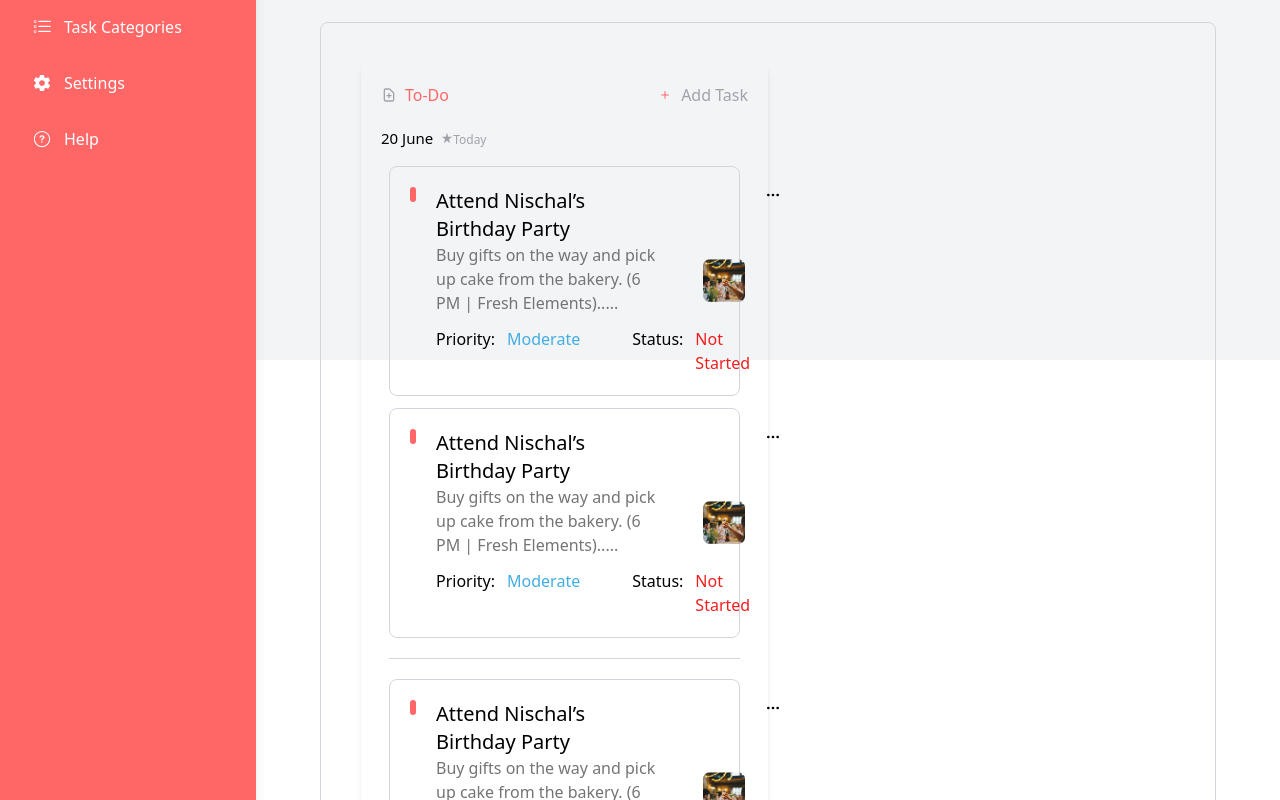
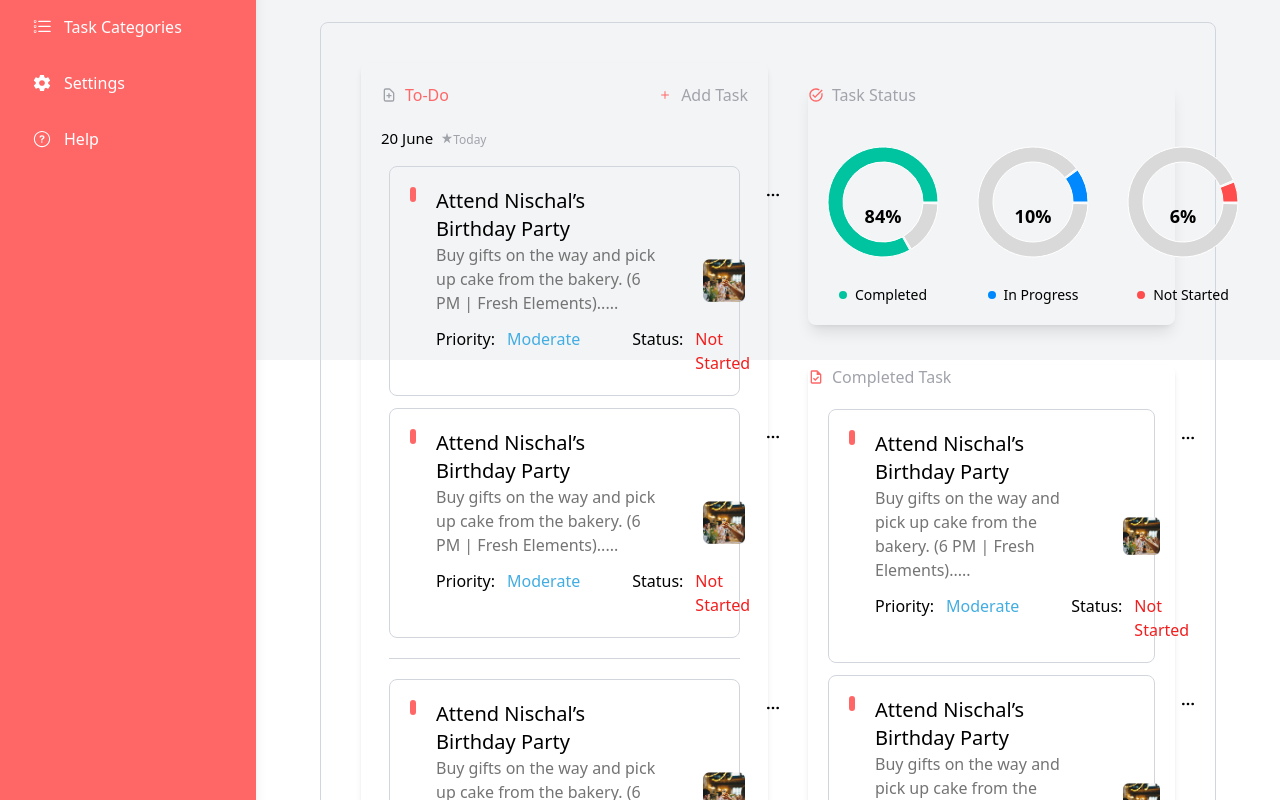
Before and after one commit to ar-pathak/To-do-List, a React (Vite) app: page / in a window 1280 px wide. Shown: the part 440-1240 px from the top of the page. Built offline with nearby package versions, Linux system fonts and the light colour scheme.

Commit message:
dashboard ui completed

```diff
--- a/src/components/pages/Dashboard.jsx
+++ b/src/components/pages/Dashboard.jsx
@@ -3,6 +3,15 @@ import { IoIosAdd } from "react-icons/io";
 import { HiOutlineDocumentAdd } from "react-icons/hi";
 import ToDoStatusCard from "../utils/ToDoStatusCard";
 import { VscStarFull } from "react-icons/vsc";
+import StatusChart from "../utils/StatusChart";
+import { MdOutlineTask, MdOutlineTaskAlt } from "react-icons/md";
+
+const status = [
+  { status: "Completed", percentage: 84 },
+  { status: "In Progress", percentage: 10 },
+  { status: "Not Started", percentage: 6 }
+]
+
 const Dashboard = () => {
   return (
     <div className="m-5 mx-10">
@@ -44,10 +53,22 @@ const Dashboard = () => {
             </div>
           </div>
         </div>
-        <div className="w-1/2">
-          <div>
+        <div className="w-1/2 p-5 ml-5">
+          <div className="shadow-lg rounded-lg ">
+            <div className="flex items-center mb-5"><MdOutlineTaskAlt className="text-[#FF6767]" /> <span className="text-[#A1A3AB] mx-2">Task Status</span></div>
+            <div className="flex justify-between items-center mb-5">
+              {status.map((item, idx) => (
+                <StatusChart key={idx} status={item} />
+              ))}
+            </div>
           </div>
-
+          <div className="shadow-md rounded-lg mt-10">
+            <div className="flex items-center"><MdOutlineTask className="text-[#FF6767]" /> <span className="text-[#A1A3AB] mx-2">Completed Task</span></div>
+            <div className="p-5">
+              <ToDoStatusCard />
+              <ToDoStatusCard />
+            </div>
+          </div>
         </div>
       </div>
     </div>
--- /dev/null
+++ b/src/components/utils/StatusChart.jsx
@@ -0,0 +1,51 @@
+import { PieChart, Pie, Cell } from "recharts";
+
+export default function StatusChart({ status }) {
+
+    // Dynamic color based on status
+    const getColor = (status) => {
+        if (status === "Completed") return "#00C49F";   // Green
+        if (status === "In Progress") return "#0088FE"; // Blue
+        return "#FF4C4C";                                      // Red
+    };
+
+    const mainColor = getColor(status.status);
+
+    // Chart data (status vs remaining)
+    const data = [
+        { name: status.status, value: status.percentage },
+        { name: "Remaining", value: 100 - status.percentage },
+    ];
+
+    return (
+        <div className="flex flex-col items-center justify-center relative mb-5">
+            <PieChart width={150} height={150}>
+                <Pie
+                    data={data}
+                    cx="50%"
+                    cy="50%"
+                    innerRadius={40}
+                    outerRadius={55}
+                    paddingAngle={2}
+                    dataKey="value"
+                >
+                    {/* First slice = status color, Second slice = gray */}
+                    <Cell fill={mainColor} />
+                    <Cell fill="#D9D9D9" />
+                </Pie>
+            </PieChart>
+
+            {/* Center text */}
+            <p className="absolute text-lg font-semibold">{status.percentage}%</p>
+
+            {/* Label */}
+            <p className="mt-2 flex items-center gap-2 text-sm">
+                <span
+                    className="w-2 h-2 rounded-full inline-block"
+                    style={{ backgroundColor: mainColor }}
+                ></span>
+                {status.status}
+            </p>
+        </div>
+    );
+}
```
